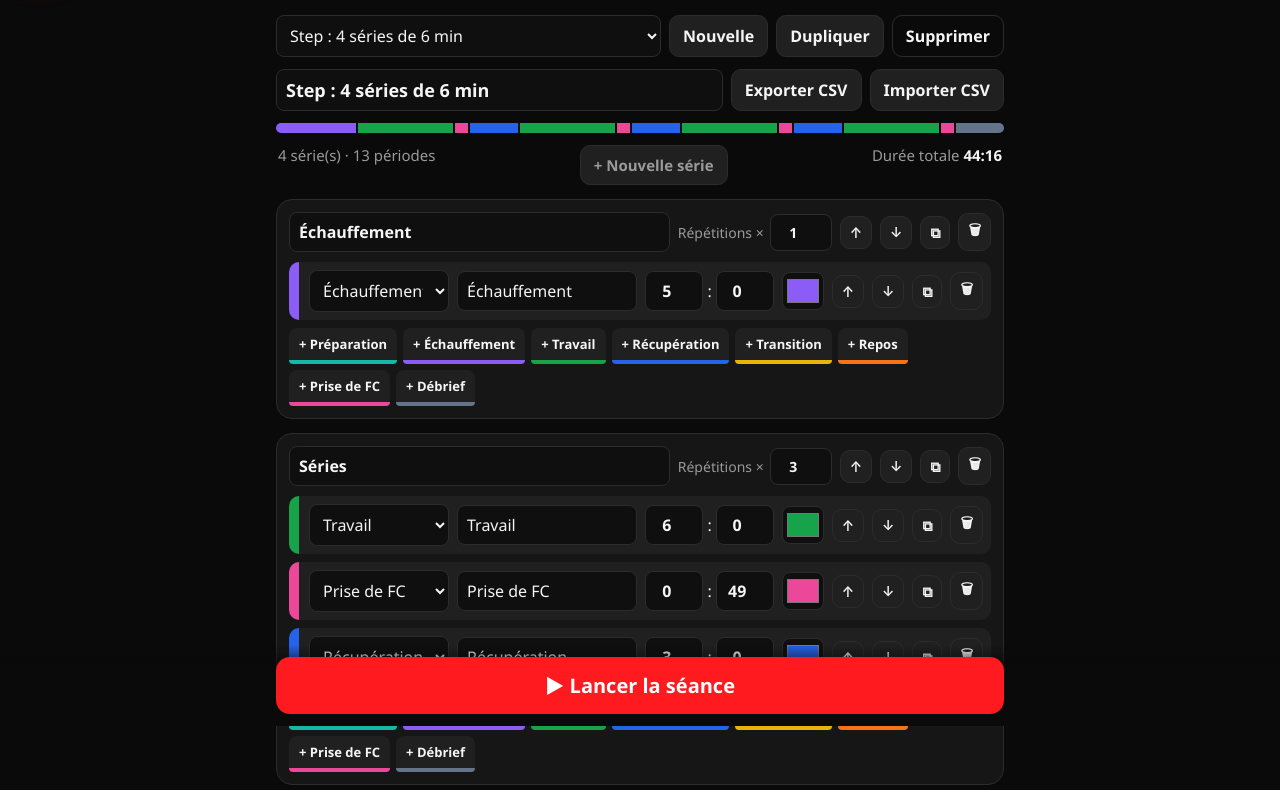
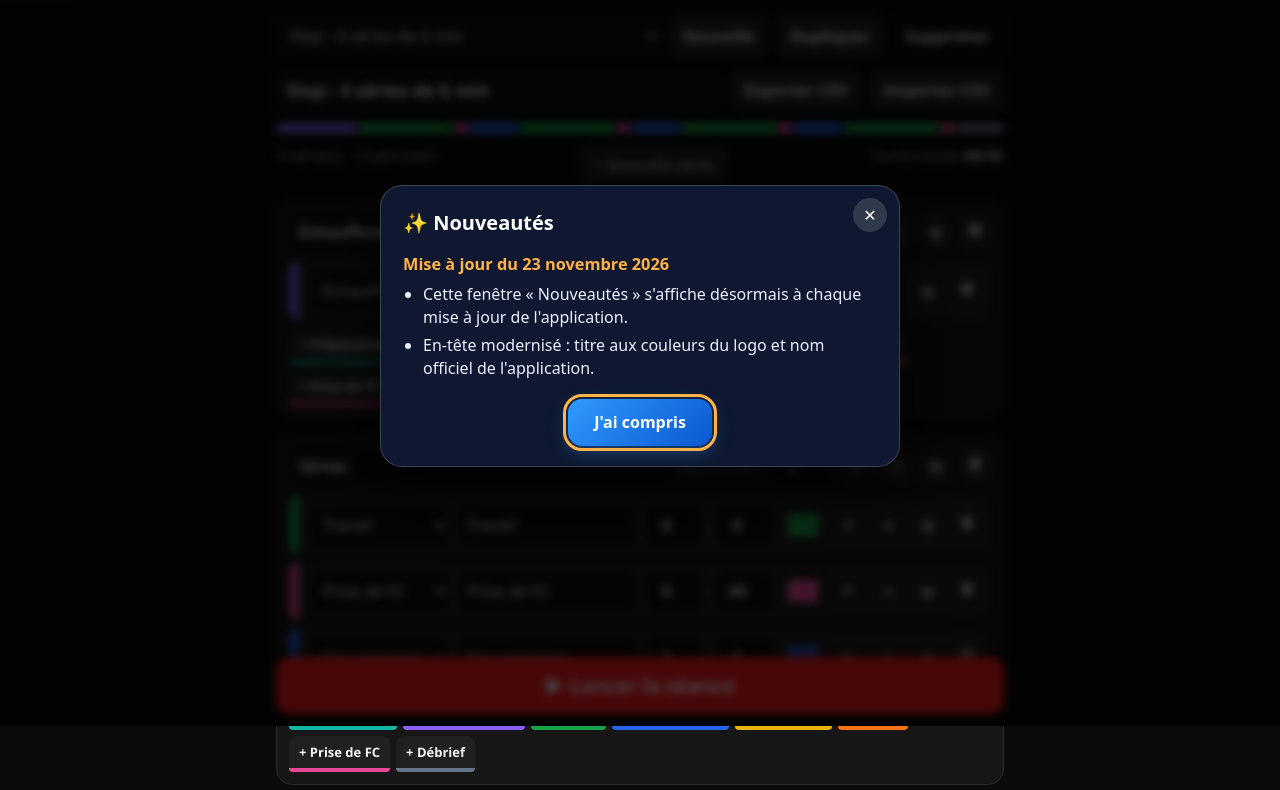
Before and after one commit to VinzToc/TabaTimer, a plain HTML site: page index.html in a window 1280 px wide. Shown: the part 74-864 px from the top of the page. Drawn offline with Linux system fonts and the light colour scheme.

Commit message:
Fenêtre « Nouveautés » affichée une fois après chaque mise à jour
Co-Authored-By: Claude Sonnet 5.5 <noreply@anthropic.com>
Claude-Session: https://claude.ai/code/session_01DWMzvDjuQqdn6i5FnQMur8

```diff
--- a/index.html
+++ b/index.html
@@ -277,5 +277,6 @@ $('inst').onclick=async()=>{if(ip){ip.prompt();await ip.userChoice;ip=null;$('in
 if('serviceWorker'in navigator)addEventListener('load',()=>navigator.serviceWorker.register('sw.js').catch(()=>{}));
 render();
 </script>
+<script src="nouveautes.js" defer></script>
 </body>
 </html>
--- /dev/null
+++ b/nouveautes.js
@@ -0,0 +1,95 @@
+/* Fenêtre « Nouveautés » : s'affiche une seule fois après chaque mise à jour de l'application.
+   Autonome (aucune dépendance), isolée du style de l'appli (Shadow DOM).
+   Lit nouveautes.json (à côté de ce fichier) : [{ "v":"1.2.0", "date":"2026-11-23", "titre":"(facultatif)", "items":["…"] }, …]
+   La version courante = la plus haute « v » du fichier. Pour une nouvelle version : ajouter une entrée au début du fichier. */
+(function () {
+  'use strict';
+  var script = document.currentScript, base = script && script.src ? script.src : location.href;
+  var seg = (location.pathname.split('/')[1] || 'app').toLowerCase();
+  var KEY = 'EPS_NV_' + seg;
+
+  function cmp(a, b) {
+    a = String(a).split('.').map(Number); b = String(b).split('.').map(Number);
+    for (var i = 0; i < 3; i++) { var d = (a[i] || 0) - (b[i] || 0); if (d) return d; }
+    return 0;
+  }
+  function lire() { try { return localStorage.getItem(KEY); } catch (e) { return null; } }
+  function ecrire(v) { try { localStorage.setItem(KEY, v); } catch (e) {} }
+
+  var cache = null;
+  function charger() {
+    if (!cache) {
+      cache = fetch(new URL('nouveautes.json', base).href, { cache: 'no-cache' })
+        .then(function (r) { if (!r.ok) throw 0; return r.json(); })
+        .then(function (L) {
+          L = (Array.isArray(L) ? L : []).filter(function (n) { return n && n.v; });
+          return L.sort(function (a, b) { return cmp(b.v, a.v); });
+        })
+        .catch(function () { return []; });
+    }
+    return cache;
+  }
+
+  var CSS = '' +
+    '.ov{position:fixed;inset:0;z-index:2147483000;background:rgba(0,0,0,.72);display:flex;align-items:center;justify-content:center;padding:16px;backdrop-filter:blur(4px);-webkit-backdrop-filter:blur(4px);font-family:system-ui,-apple-system,"Segoe UI",Roboto,sans-serif}' +
+    '.fc{position:relative;box-sizing:border-box;width:100%;max-width:520px;max-height:86vh;overflow:auto;background:#0f1830;color:#eaf0ff;border:1px solid rgba(255,255,255,.18);border-radius:22px;padding:22px 22px 20px;box-shadow:0 20px 60px rgba(0,0,0,.6);line-height:1.45}' +
+    'h3{margin:0 40px 10px 0;font-size:1.25rem;color:#fff}' +
+    'h4{margin:16px 0 6px;font-size:1.02rem;color:#ffb347}h4 small{font-weight:500;opacity:.7;color:#eaf0ff}' +
+    'ul{margin:0;padding-left:20px}li{margin:5px 0}' +
+    '.x{position:absolute;top:12px;right:12px;width:34px;height:34px;border:0;border-radius:50%;background:rgba(255,255,255,.14);color:#fff;font-size:1rem;cursor:pointer}' +
+    '.ok{display:block;margin:18px auto 0;border:0;border-radius:14px;padding:12px 26px;font:inherit;font-weight:700;color:#fff;cursor:pointer;background:linear-gradient(135deg,#2f9bff,#0b57d0);box-shadow:0 6px 18px rgba(47,155,255,.35)}' +
+    '.x:focus-visible,.ok:focus-visible{outline:3px solid #ffb347;outline-offset:2px}';
+
+  var hote = null;
+  function fermer() {
+    if (hote) { hote.remove(); hote = null; }
+    document.removeEventListener('keydown', touche, true);
+    charger().then(function (L) { if (L.length) ecrire(L[0].v); });
+  }
+  function touche(e) { if (e.key === 'Escape') fermer(); }
+
+  function montrer(liste) {
+    if (!liste.length || hote) return;
+    hote = document.createElement('div');
+    var ombre = hote.attachShadow({ mode: 'open' });
+    var st = document.createElement('style'); st.textContent = CSS; ombre.appendChild(st);
+    var ov = document.createElement('div'); ov.className = 'ov';
+    var fc = document.createElement('div'); fc.className = 'fc'; fc.setAttribute('role', 'dialog'); fc.setAttribute('aria-label', 'Nouveautés');
+    var x = document.createElement('button'); x.className = 'x'; x.type = 'button'; x.textContent = '✕'; x.setAttribute('aria-label', 'Fermer');
+    var h = document.createElement('h3'); h.textContent = '✨ Nouveautés';
+    fc.appendChild(x); fc.appendChild(h);
+    liste.forEach(function (n) {
+      var t = document.createElement('h4');
+      t.textContent = n.titre || ('Version ' + n.v);
+      if (n.date && !n.titre) {
+        var d = new Date(n.date); var s = document.createElement('small');
+        if (!isNaN(d)) { s.textContent = ' · ' + d.toLocaleDateString('fr-FR'); t.appendChild(s); }
+      }
+      var ul = document.createElement('ul');
+      (n.items || []).forEach(function (it) { var li = document.createElement('li'); li.textContent = it; ul.appendChild(li); });
+      fc.appendChild(t); fc.appendChild(ul);
+    });
+    var ok = document.createElement('button'); ok.className = 'ok'; ok.type = 'button'; ok.textContent = "J'ai compris";
+    fc.appendChild(ok); ov.appendChild(fc); ombre.appendChild(ov);
+    x.onclick = ok.onclick = fermer;
+    ov.onclick = function (e) { if (e.target === ov) fermer(); };
+    document.addEventListener('keydown', touche, true);
+    (document.body || document.documentElement).appendChild(hote);
+    try { ok.focus({ preventScroll: true }); } catch (e) {}
+  }
+
+  function auto() {
+    charger().then(function (L) {
+      if (!L.length) return;
+      var cur = L[0].v, vue = lire();
+      if (!vue) montrer(L.slice(0, 1));                                   /* première ouverture : dernière version seulement */
+      else if (cmp(cur, vue) > 0) montrer(L.filter(function (n) { return cmp(n.v, vue) > 0; }));
+    });
+  }
+
+  /* Réouverture manuelle (depuis la console ou un bouton de l'appli) : window.voirNouveautes() */
+  window.voirNouveautes = function () { return charger().then(function (L) { montrer(L.slice(0, 4)); }); };
+
+  if (document.readyState === 'complete') setTimeout(auto, 400);
+  else window.addEventListener('load', function () { setTimeout(auto, 400); });
+})();
--- /dev/null
+++ b/nouveautes.json
@@ -0,0 +1,11 @@
+[
+ {
+  "v": "1.1.0",
+  "date": "2026-11-23",
+  "items": [
+   "Cette fenêtre « Nouveautés » s'affiche désormais à chaque mise à jour de l'application.",
+   "En-tête modernisé : titre aux couleurs du logo et nom officiel de l'application."
+  ],
+  "titre": "Mise à jour du 23 novembre 2026"
+ }
+]
--- a/sw.js
+++ b/sw.js
@@ -1,4 +1,4 @@
-const V='tabatimer-v4',F=['./','./index.html','./manifest.webmanifest','./icons/icon-192.png','./icons/icon-512.png','./icons/icon-maskable-512.png','./icons/apple-touch-icon.png','./icons/favicon.png'];
+const V='tabatimer-v5',F=['nouveautes.js','nouveautes.json','./','./index.html','./manifest.webmanifest','./icons/icon-192.png','./icons/icon-512.png','./icons/icon-maskable-512.png','./icons/apple-touch-icon.png','./icons/favicon.png'];
 self.addEventListener('install',e=>{e.waitUntil(caches.open(V).then(c=>c.addAll(F)));self.skipWaiting()});
 self.addEventListener('activate',e=>{e.waitUntil(caches.keys().then(k=>Promise.all(k.filter(x=>x!==V).map(x=>caches.delete(x)))));self.clients.claim()});
 self.addEventListener('fetch',e=>{if(e.request.method!=='GET')return;e.respondWith(caches.match(e.request).then(r=>r||fetch(e.request).then(n=>{const c=n.clone();caches.open(V).then(x=>x.put(e.request,c));return n}).catch(()=>caches.match('./index.html'))))});
```
